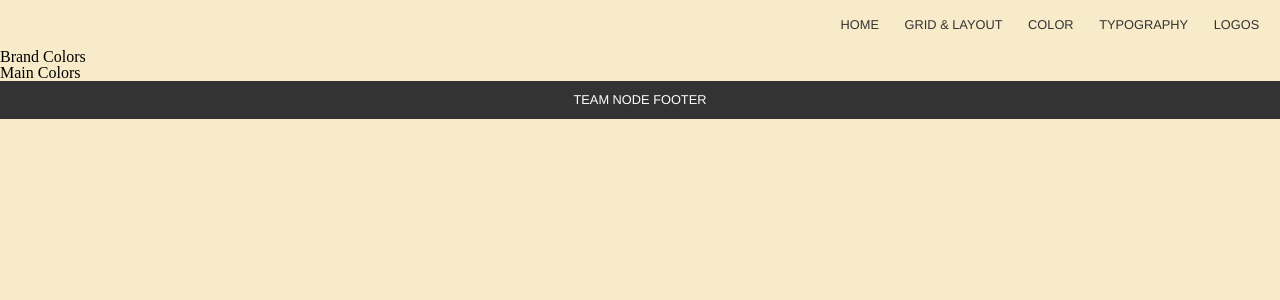
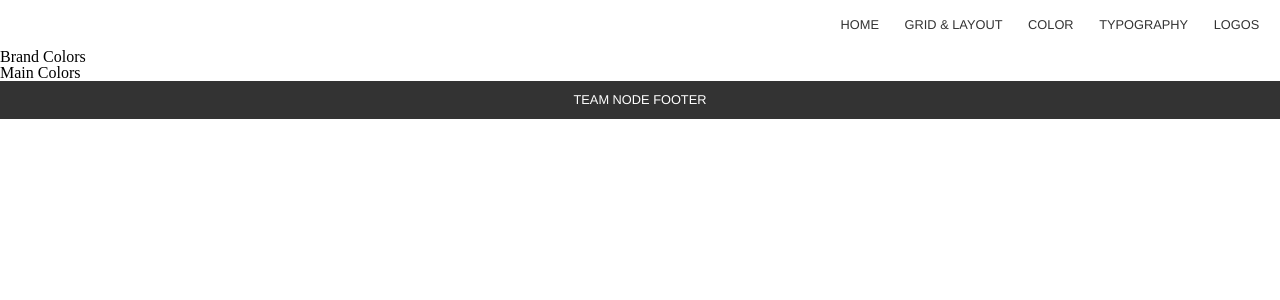
Before and after one commit to blackfalcon/UXEBootCamp-B12.StyleGuide, a Node project: template styleGuide/views/color.jade in a window 1280 px wide. Shown: the top 300 px of the page. Run offline with Node 20 templates, Linux system fonts and the light colour scheme; the template is opened without the code that fills it, so the values that code supplies are empty.

Commit message:
changed background color

```diff
--- a/styleGuide/public/stylesheets/application.css
+++ b/styleGuide/public/stylesheets/application.css
@@ -1,5 +1,5 @@
 body {
-  background: #f8ebc9;
+  background: #ffffff;
   font-size: 1rem; }
 
 .rapture {
--- a/styleGuide/sass/_base.scss
+++ b/styleGuide/sass/_base.scss
@@ -1,5 +1,5 @@
 body {
-  background: $cream;
+  background: $white;
   font-size: 1rem;
 }
 
```
Also changed, not shown: 1 other file.
